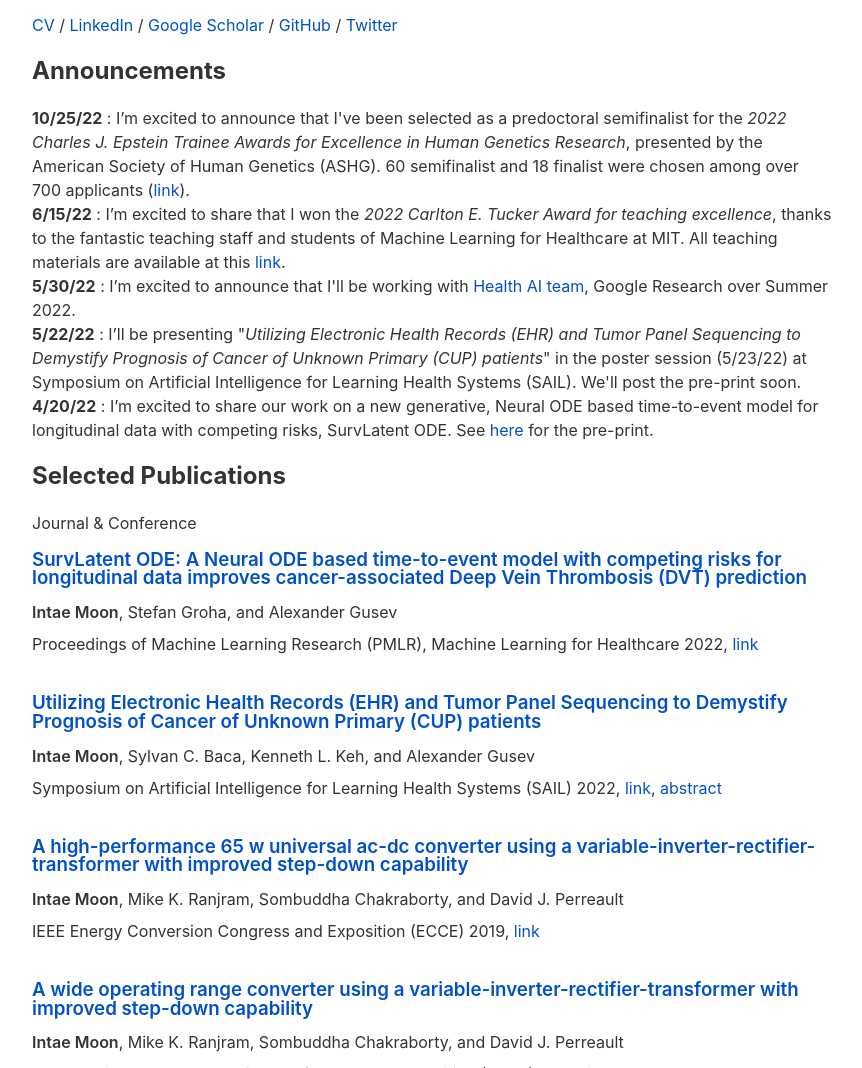
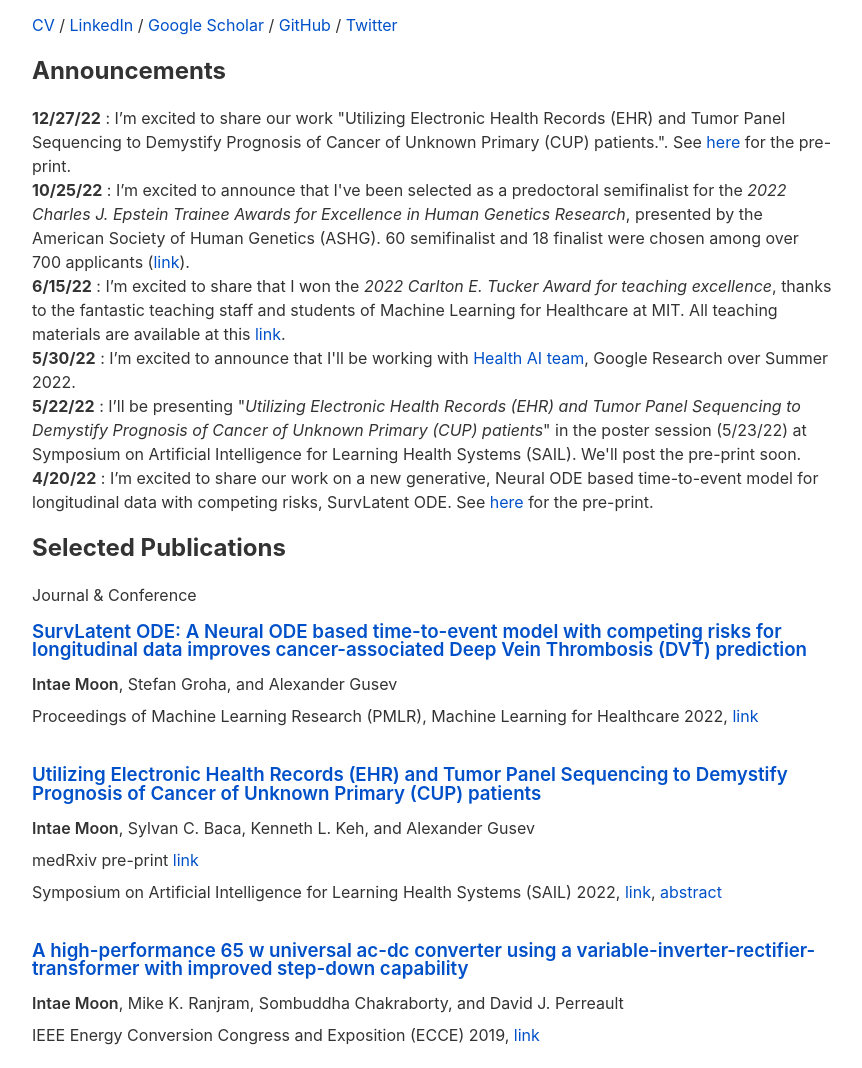
Before and after one commit to itmoon7/itmoon7.github.io, a plain HTML site: page index.html in a window 1280 px wide. Shown: the part 520-1588 px from the top of the page, without its empty margins (208-1070 px from the left). Drawn offline with Linux system fonts and the light colour scheme.

Commit message:
Update index.html

```diff
--- a/index.html
+++ b/index.html
@@ -41,6 +41,7 @@ if you want to add images :
       </tbody>
     </table>
     <h2>Announcements</h2>
+   <b>12/27/22</b> : I’m excited to share our work "Utilizing Electronic Health Records (EHR) and Tumor Panel Sequencing to Demystify Prognosis of Cancer of Unknown Primary (CUP) patients.". See <a href="https://www.medrxiv.org/content/10.1101/2022.12.22.22283696v1">here</a> for the pre-print. <br>
    <b>10/25/22</b> : I’m excited to announce that I've been selected as a predoctoral semifinalist for the <em>2022 Charles J. Epstein Trainee Awards for Excellence in Human Genetics Research</em>, presented by the American Society of Human Genetics (ASHG). 60 semifinalist and 18 finalist were chosen among over 700 applicants (<a href="https://www.ashg.org/membership/awards/epstein/">link</a>).<br>
    <b>6/15/22</b> : I’m excited to share that I won the <em>2022 Carlton E. Tucker Award for teaching excellence</em>, thanks to the fantastic teaching staff and students of Machine Learning for Healthcare at MIT. All teaching materials are available at this <a href="https://mlhcmit.github.io/">link</a>.<br>
    <b>5/30/22</b> : I’m excited to announce that I'll be working with <a href="https://health.google/health-research/imaging-and-diagnostics/">Health AI team</a>, Google Research over Summer 2022.<br>
@@ -61,6 +62,7 @@ if you want to add images :
           <p>
             <span class="pub-title">Utilizing Electronic Health Records (EHR) and Tumor Panel Sequencing to Demystify Prognosis of Cancer of Unknown Primary (CUP) patients</span></p>
           <p><span class="self-author">Intae Moon</span>, Sylvan C. Baca, Kenneth L. Keh, and Alexander Gusev</p>
+         <p>medRxiv pre-print <a hef=https://www.medrxiv.org/content/10.1101/2022.12.22.22283696v1>link</a></p>
           <p>Symposium on Artificial Intelligence for Learning Health Systems (SAIL) 2022, <a href=https://sail.health/index.html>link</a>, <a href = https://github.com/itmoon7/itmoon7.github.io/raw/main/assets/SAIL_abstract_final.pdf>abstract</a></p>
         </li>
 
```
